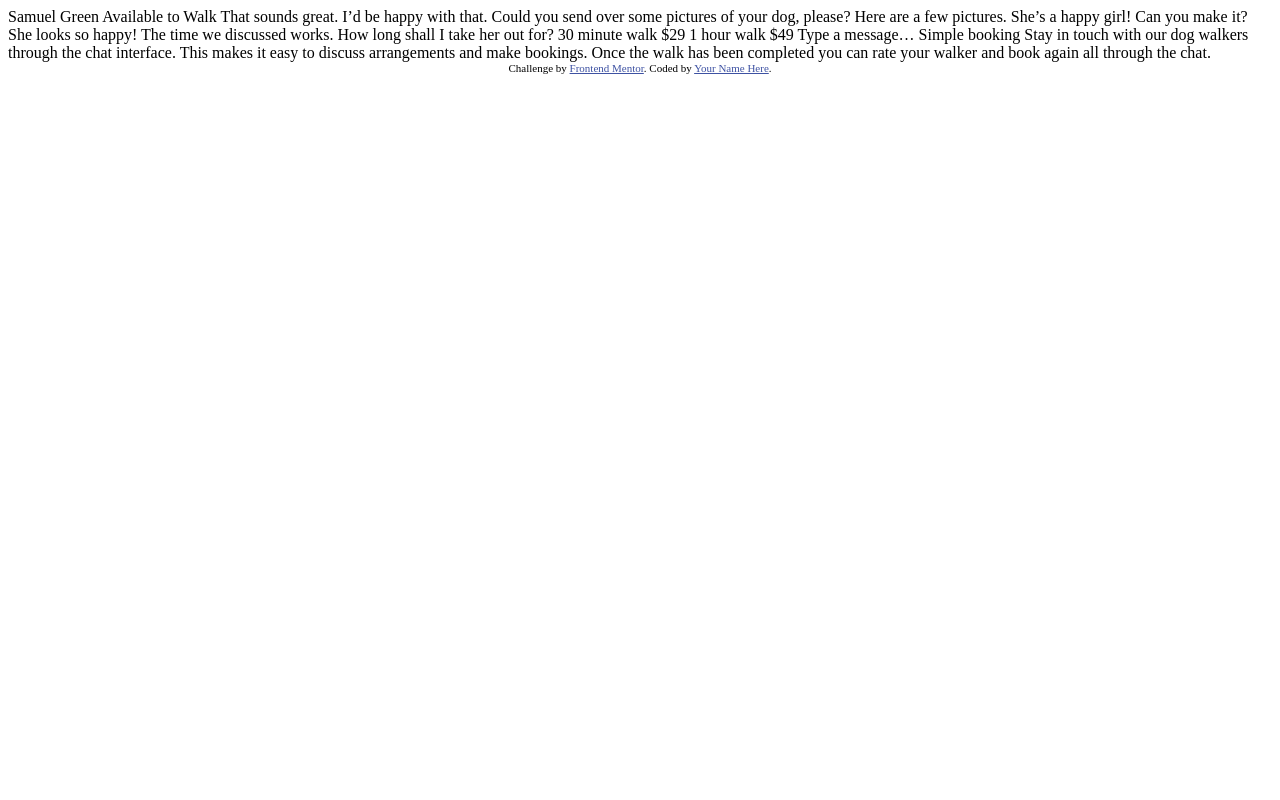
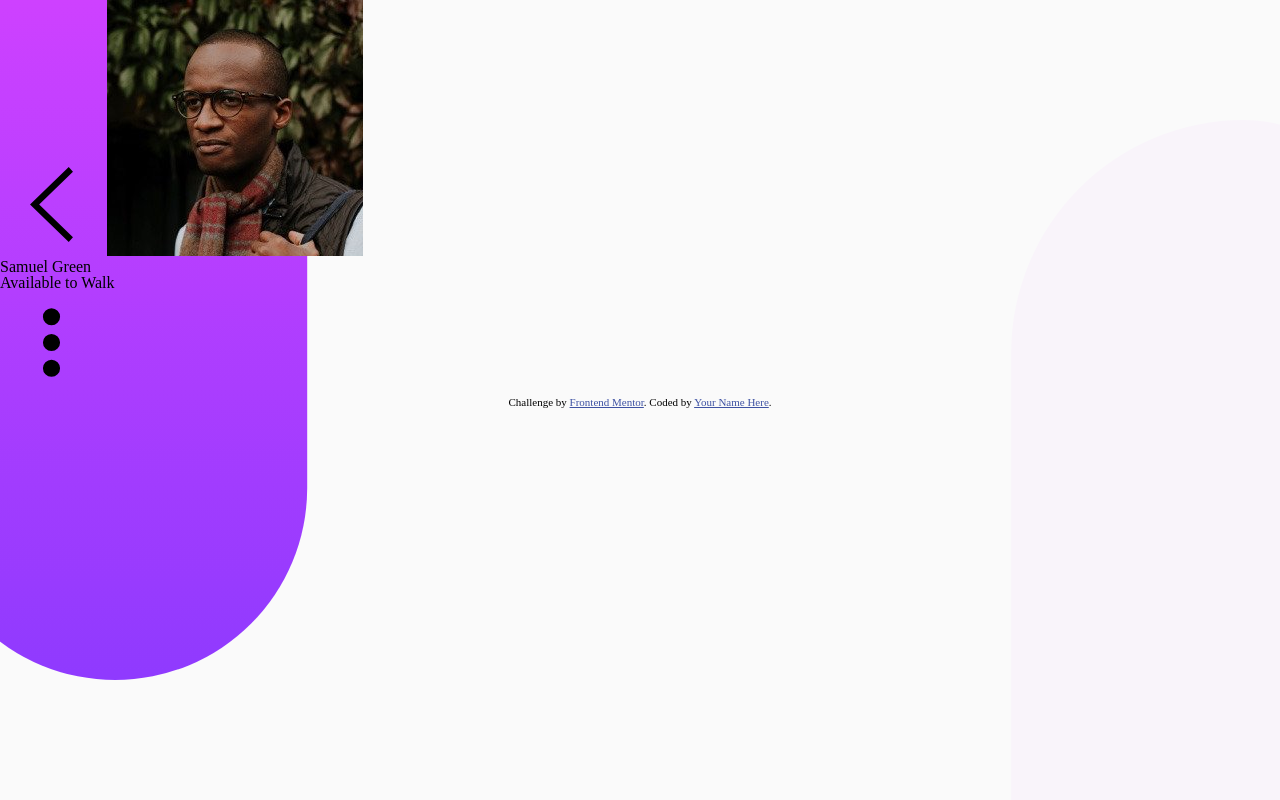
Before and after one commit to AlexanderHuisa/chat-app-design, a plain HTML site: page index.html in a window 1280 px wide. Drawn offline with Linux system fonts and the light colour scheme.

Commit message:
Body design finished

```diff
--- a/index.html
+++ b/index.html
@@ -2,50 +2,54 @@
 <html lang="en">
 <head>
     <meta charset="UTF-8">
-  <meta name="viewport" content="width=device-width, initial-scale=1.0"> <!-- displays site properly based on user's device -->
-
+    <meta http-equiv="X-UA-Compatible" content="IE=edge">
+    <meta name="viewport" content="width=device-width, initial-scale=1.0">
     <link rel="icon" type="image/png" sizes="32x32" href="./images/favicon-32x32.png">
-
-  <title>Frontend Mentor | [Challenge Name Here]</title>
-
-  <!-- Feel free to remove these styles or customise in your own stylesheet 👍 -->
+    <title>Frontend Mentor | Challenge by AlexanderHCH</title>
+    <link rel="stylesheet" href="./styles/reset.css">
+    <link rel="stylesheet" href="./styles/body.css">
+    <link rel="stylesheet" href="./styles/mobile-header.css">
+    <link rel="stylesheet" href="./styles/mobile-message.css">
+    <link rel="stylesheet" href="./styles/mobile-footer.css">
     <style>
     .attribution { font-size: 11px; text-align: center; }
     .attribution a { color: hsl(228, 45%, 44%); }
     </style>
 </head>
 <body>
+    <header>
 
-  Samuel Green
-  Available to Walk
+  </header>
+  <main>
+    <section class="main-purpledesign"></section>
 
-  That sounds great. I’d be happy with that.
+    <section class="main-content">
+      <div class="main-content_mobile">
+        <div class="main-content_mobile-header">
+          <div class="mobile-header_white-box"></div>
+          <div class="mobile-header_info box-degraded">
+            <svg width="103px" height="103px" viewBox="-102.4 -102.4 1228.80 1228.80" class="icon" version="1.1" xmlns="http://www.w3.org/2000/svg" fill="#000000" transform="rotate(0)" stroke="#000000" stroke-width="0.01024"><g id="SVGRepo_bgCarrier" stroke-width="0"></g><g id="SVGRepo_tracerCarrier" stroke-linecap="round" stroke-linejoin="round" stroke="#CCCCCC" stroke-width="2.048"></g><g id="SVGRepo_iconCarrier"><path d="M768 903.232l-50.432 56.768L256 512l461.568-448 50.432 56.768L364.928 512z" fill="#000000"></path></g></svg>
+            <img src="./images/avatar.jpg" alt="">
+            <div class="mobile-header_info-name">
+              <h3>Samuel Green</h3>
+              <p>Available to Walk</p>
+            </div>
+            <svg width="103px" height="103px" viewBox="0 0 24 24" fill="#000000" xmlns="http://www.w3.org/2000/svg"><g id="SVGRepo_bgCarrier" stroke-width="0"></g><g id="SVGRepo_tracerCarrier" stroke-linecap="round" stroke-linejoin="round"></g><g id="SVGRepo_iconCarrier"> <title></title> <g id="Complete"> <g id="F-More"> <path d="M12,16a2,2,0,1,1-2,2A2,2,0,0,1,12,16ZM10,6a2,2,0,1,0,2-2A2,2,0,0,0,10,6Zm0,6a2,2,0,1,0,2-2A2,2,0,0,0,10,12Z" id="Vertical"></path> </g> </g> </g></svg>
+          </div>
+        </div>
+      </div>
+      <div class="main-content_info">
 
-  Could you send over some pictures of your dog, please?
+      </div>
+    </section>
+    <section class="main-pinkdesign"></section>
+  </main>
 
-  Here are a few pictures. She’s a happy girl!
-
-  Can you make it?
-
-  She looks so happy! The time we discussed works. How long shall I take her out for?
-
-  30 minute walk
-  $29
-
-  1 hour walk
-  $49
-
-  Type a message…
-
-  Simple booking
-
-  Stay in touch with our dog walkers through the chat interface. This makes it easy to
-  discuss arrangements and make bookings. Once the walk has been completed you can rate
-  your walker and book again all through the chat.
-
+  <footer>
     <div class="attribution">
     Challenge by <a href="https://www.frontendmentor.io?ref=challenge" target="_blank">Frontend Mentor</a>.
     Coded by <a href="#">Your Name Here</a>.
     </div>
+  </footer>
 </body>
 </html>
--- /dev/null
+++ b/styles/body.css
@@ -0,0 +1,41 @@
+:root{
+    --fondo-light: #FAFAFA;
+    --color-primario:#8F3AFE;
+    --color-primario-design: #CE41FF;
+    --color-secundario:#E243FF;
+    --color-boxmessage: #EDE5F2;
+    --color-light:#FFFFFF;
+    --color-dark:#3B274B;
+    --color-silver:#A7A5A9;
+    --color-design:#F9F4FA;
+}
+
+body{
+    max-width: 100%;
+    height: 100vh;
+    background-color: var(--fondo-light);
+}
+
+.main-purpledesign{
+    position: fixed;
+    left: 0;
+    top: 0;
+    transform: translate(-20%,0);
+    width: 30%;
+    height: 85%;
+    background: linear-gradient(to top, var(--color-primario), var(--color-primario-design));
+    z-index: -1;
+    border-radius: 0 0 20rem 20rem;
+}
+
+.main-pinkdesign{
+    position: fixed;
+    left: 100%;
+    top: 100%;
+    transform: translate(-70%,-100%);
+    width: 30%;
+    height: 85%;
+    background-color: var(--color-design);
+    z-index: -1;
+    border-radius: 20rem 13rem 0 0;
+}
--- /dev/null
+++ b/styles/reset.css
@@ -0,0 +1,48 @@
+/* http://meyerweb.com/eric/tools/css/reset/
+   v2.0 | 20110126
+   License: none (public domain)
+*/
+
+html, body, div, span, applet, object, iframe,
+h1, h2, h3, h4, h5, h6, p, blockquote, pre,
+a, abbr, acronym, address, big, cite, code,
+del, dfn, em, img, ins, kbd, q, s, samp,
+small, strike, strong, sub, sup, tt, var,
+b, u, i, center,
+dl, dt, dd, ol, ul, li,
+fieldset, form, label, legend,
+table, caption, tbody, tfoot, thead, tr, th, td,
+article, aside, canvas, details, embed,
+figure, figcaption, footer, header, hgroup,
+menu, nav, output, ruby, section, summary,
+time, mark, audio, video {
+	margin: 0;
+	padding: 0;
+	border: 0;
+	font-size: 100%;
+	font: inherit;
+	vertical-align: baseline;
+}
+/* HTML5 display-role reset for older browsers */
+article, aside, details, figcaption, figure,
+footer, header, hgroup, menu, nav, section {
+	display: block;
+}
+body {
+	line-height: 1;
+}
+ol, ul {
+	list-style: none;
+}
+blockquote, q {
+	quotes: none;
+}
+blockquote:before, blockquote:after,
+q:before, q:after {
+	content: '';
+	content: none;
+}
+table {
+	border-collapse: collapse;
+	border-spacing: 0;
+}
```
Also changed, not shown: styles/mobile-footer.css (added), styles/mobile-header.css (added), styles/mobile-message.css (added), 1 other file. Lines whose indentation alone changed are shown as unchanged.
